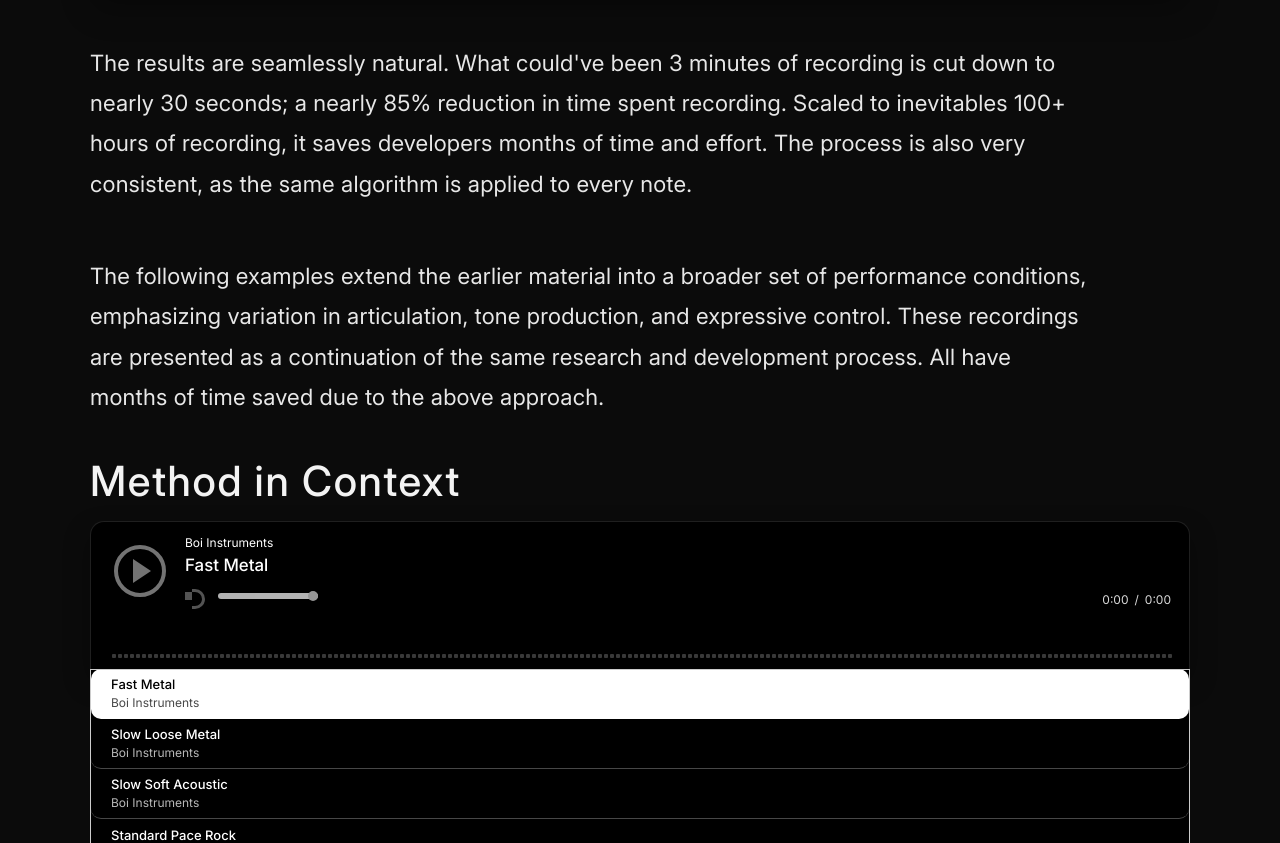
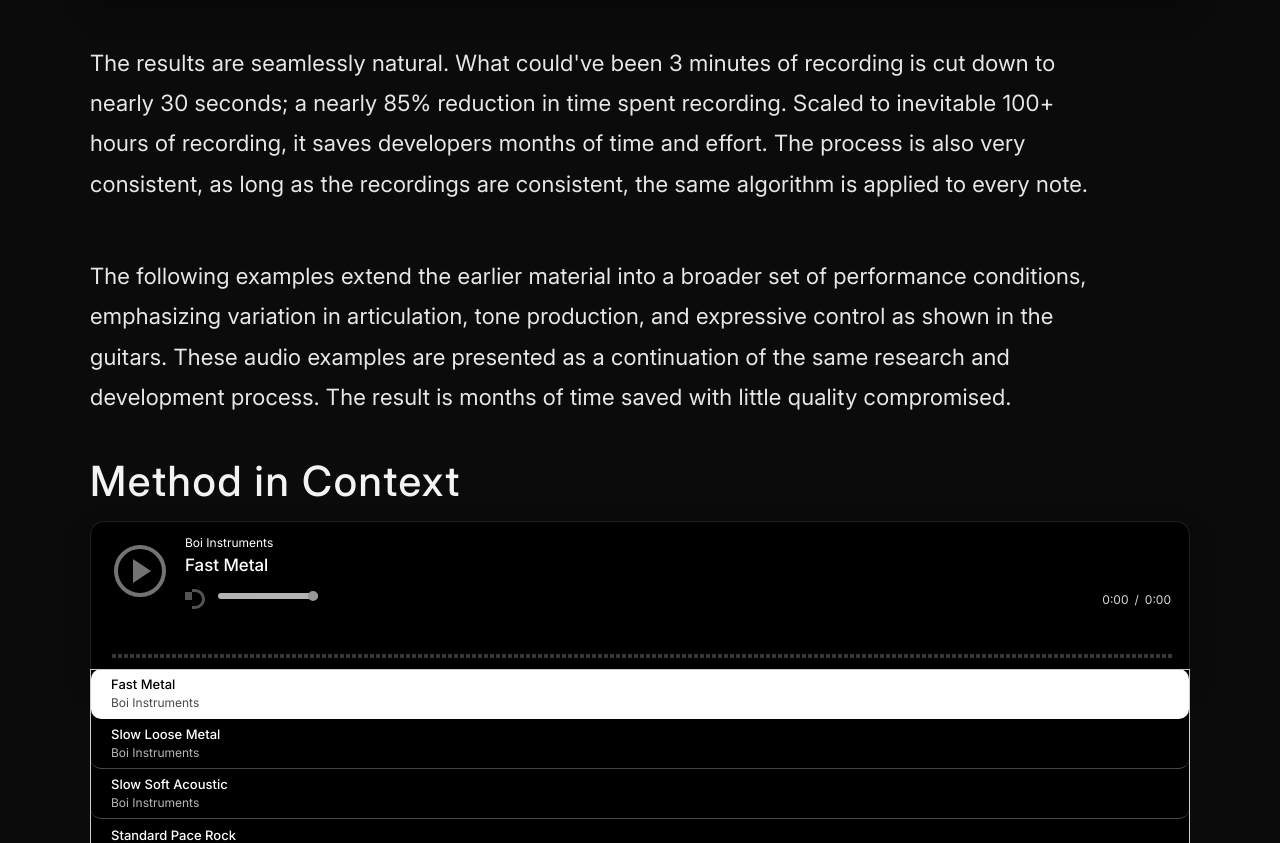
Before and after one commit to boim98208/Boim_Portfolio, a website: page index.html in a window 1280 px wide. Shown: the part 2447-3290 px from the top of the page. Drawn offline with Linux system fonts and the light colour scheme.

Commit message:
slight description update

```diff
--- a/index.html
+++ b/index.html
@@ -201,7 +201,7 @@
     <section class="text-block" aria-label="Project description after screenshot">
       <p>
         The results are seamlessly natural. What could've been 3 minutes of recording is cut down to nearly 30 seconds; a nearly 85% reduction in time spent recording.
-        Scaled to inevitables 100+ hours of recording, it saves developers months of time and effort. The process is also very consistent, as the same algorithm is applied to every note.
+        Scaled to inevitable 100+ hours of recording, it saves developers months of time and effort. The process is also very consistent, as long as the recordings are consistent, the same algorithm is applied to every note.
 
       </p>
     </section>
@@ -209,8 +209,8 @@
     <section class="text-block" aria-label="Project description between audio groups">
       <p>
         The following examples extend the earlier material into a broader set of performance conditions, emphasizing
-        variation in articulation, tone production, and expressive control. These recordings are presented as a
-        continuation of the same research and development process. All have months of time saved due to the above approach.
+        variation in articulation, tone production, and expressive control as shown in the guitars. These audio examples are presented as a
+        continuation of the same research and development process. The result is months of time saved with little quality compromised.
       </p>
     </section>
 
```
